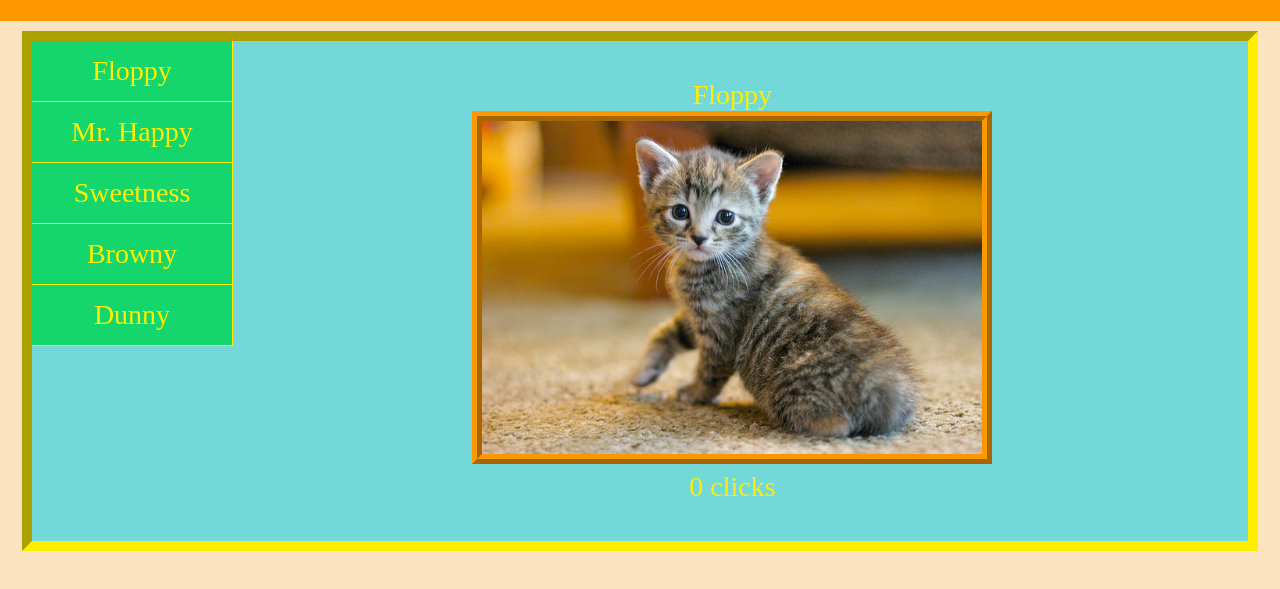
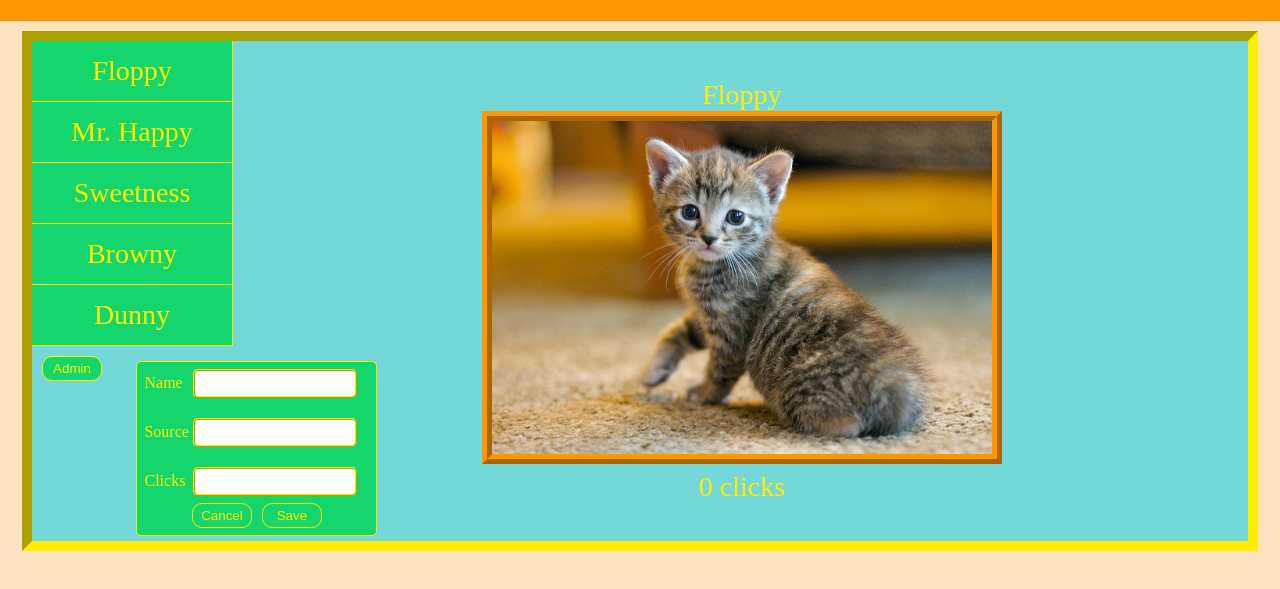
Before and after one commit to isidro1108/Cat-Clicker2.0, a plain HTML site: page index.html in a window 1280 px wide. Shown: the part 79-668 px from the top of the page. Drawn offline with Linux system fonts and the light colour scheme.

Commit message:
The view form design is done

```diff
--- a/css/style.css
+++ b/css/style.css
@@ -27,12 +27,23 @@ header {
     background-color: #75d8d8;
     border: 10px inset #ffee00;
     display: flex;
+    justify-content: space-between;
 }
-#container-list {
+.button {
+    width: 60px;
+    height: 25px;
+    border: 1px solid #ffee00;
+    color: #ffee00;
+    background-color: #15d66c;
+    border-radius: 10px;
+    cursor: pointer;
+}
+#container-list-and-admin {
+    width: 37%;
+}
+#list-of-cats {
     width: 201px;
     height: 305px;
-}
-#list-of-cats {
     color: #ffee00;
     font-size: 28px;
     list-style: none;
@@ -45,14 +56,22 @@ header {
     border-right: 1px solid #ffee00;
     cursor: pointer;
 }
-#list-of-cats li:hover {
+#list-of-cats li:hover,
+#display-admin:hover,
+.button:hover {
     background-color: #7701d8;
     color: #fff;
     transition: 0.7s;
 }
+#container-admin {
+    width: 100%;
+    height: 195px;
+}
 #container-view {
-    width: 998.84px;
+    width: 63%;
     height: 500px;
+    display: flex;
+    align-items: center;
 }
 #view {
     text-align: center;
@@ -64,3 +83,38 @@ header {
     border: 10px ridge #fd9800;
     cursor: pointer;
 }
+#display-admin {
+    margin: 10px;
+}
+#admin-form {
+    position: relative;
+    top: -30px;
+    width: 50%;
+    color: #ffee00;
+    margin: 0px auto;
+    padding: 7px;
+    border: 1px solid #ffee00;
+    border-radius: 5px;
+    background-color: #15d66c;
+}
+#admin-form label {
+    display: inline-block;
+    width: 45px;
+}
+#admin-form .form-input {
+    width: 140px;
+    height: 25px;
+    padding: 0px 10px;
+    border: 2px ridge #ffee00;
+    border-radius: 5px;
+}
+#l-name, #f-name,
+#l-src, #f-src {
+    margin-bottom: 20px;
+}
+#form-buttons {
+    width: 130px;
+    margin: 7px auto 0px auto;
+    display: flex;
+    justify-content: space-between;
+}
--- a/index.html
+++ b/index.html
@@ -12,10 +12,25 @@
         <h1 id="title">Cat Clicker 2.0</h1>
     </header>
     <div class="container">
-        <div id="container-list">
+        <div id="container-list-and-admin">
             <ul id="list-of-cats"></ul>
+            <div id="container-admin">
+                <button class= "button" id="display-admin">Admin</button>
+                <form id="admin-form">
+                    <label for="f-name" id="l-name">Name</label>
+                    <input type="text" name="fName" class="form-input" id="f-name">
+                    <label for="f-src" id="l-src">Source</label>
+                    <input type="text" name="fSrc" class="form-input" id="f-src">
+                    <label for="f-counter-clicks" id="l-counter-clicks">Clicks</label>
+                    <input type="text" name="counterClicks" class="form-input" id="f-counter-clicks">
+                    <div id="form-buttons">
+                        <input type="button" class= "button" id="cancel" value="Cancel">
+                        <input type="button" class= "button" id="save" value="Save">
+                    </div>
+                </form>
+            </div>
         </div>
-        <div class="design-flex" id="container-view">
+        <div id="container-view">
             <div id="view">
                 <label for="img-cat" id="name"></label>
                 <div id="img-cat"></div>
```
